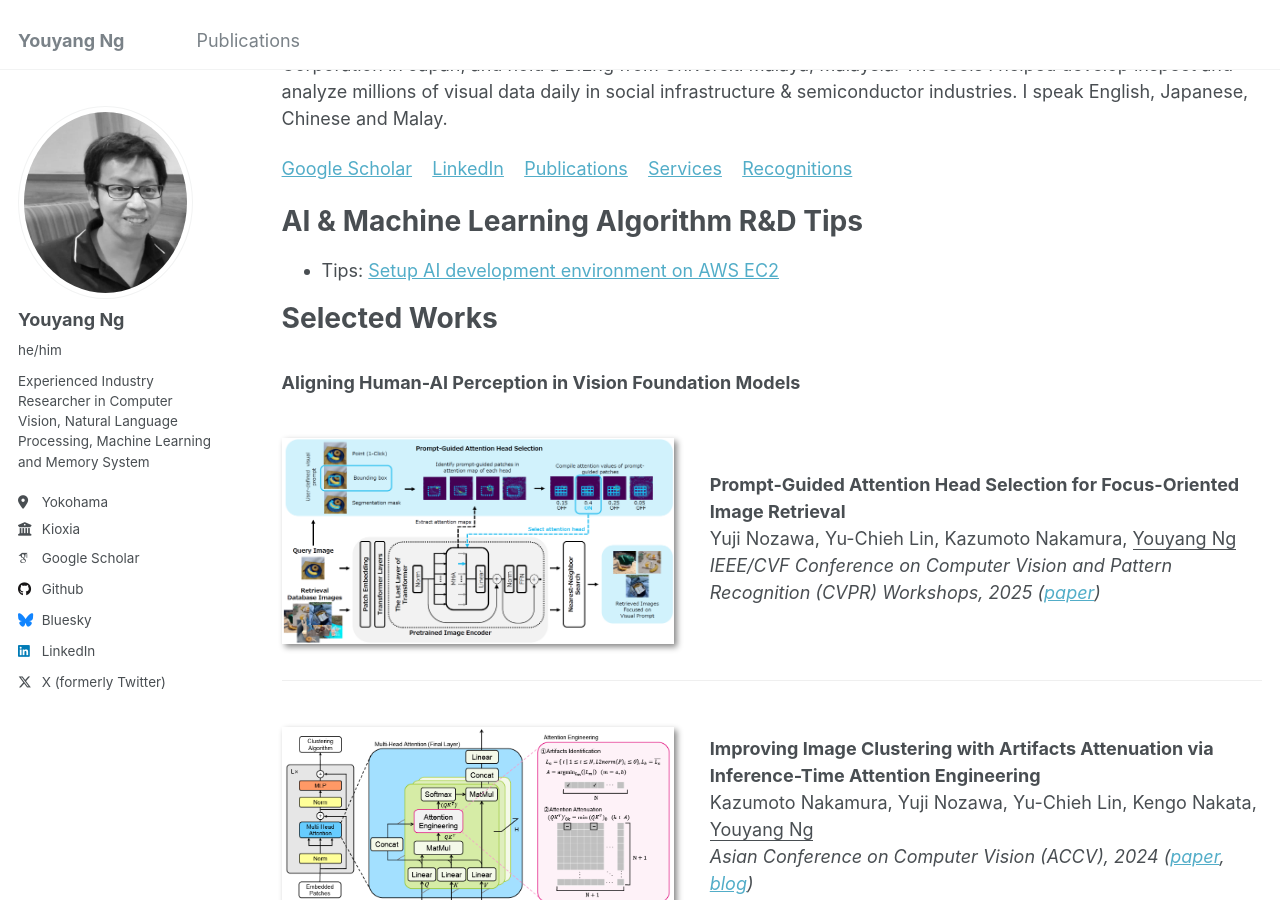
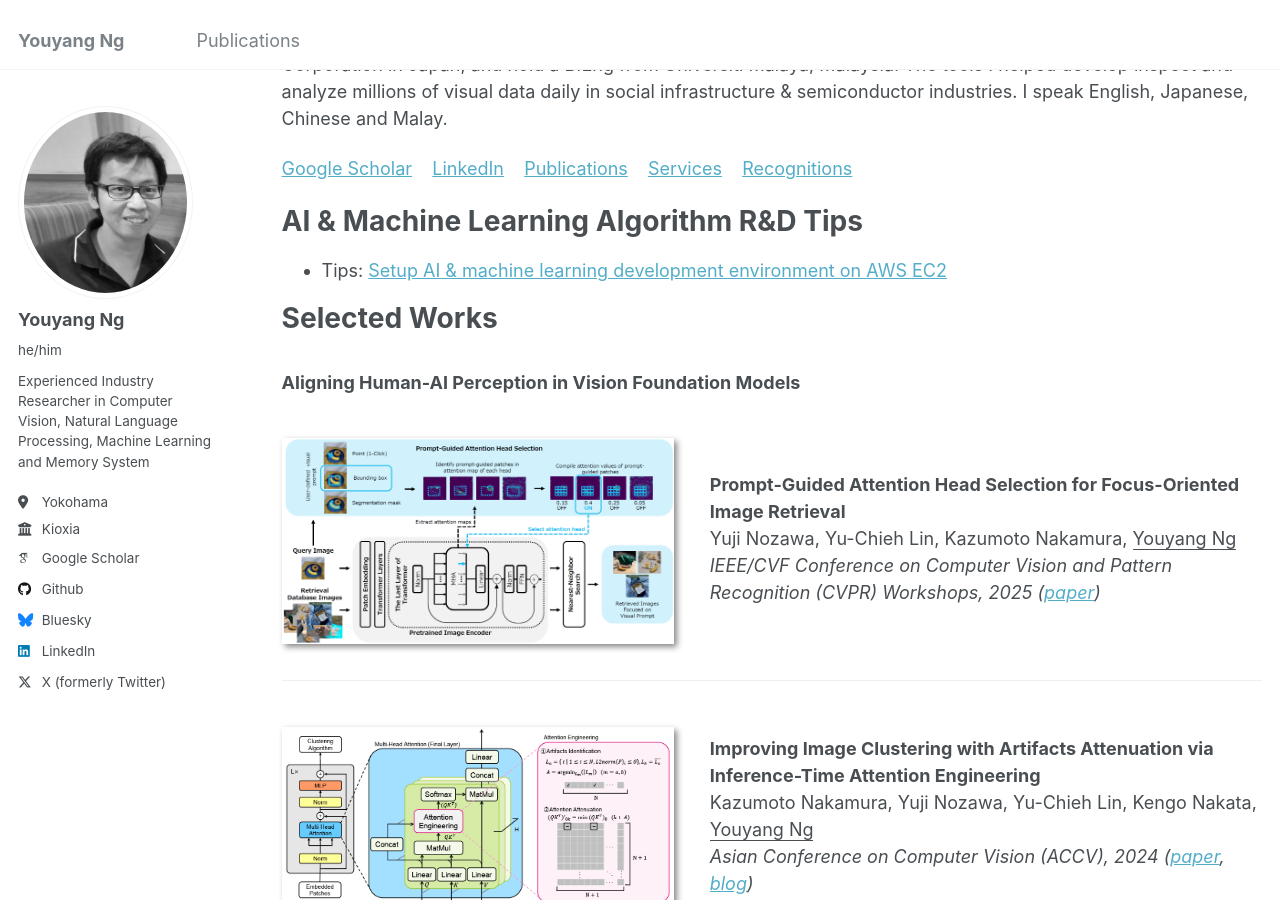
Before and after one commit to yy29/yy29.github.io, a Jekyll site: the page built from _pages/about.md, in a window 1280 px wide and 900 px high, scrolled down 368 px. Built offline with Jekyll 4.4.1, drawn with Linux system fonts in a browser that asks for light colours; some web fonts are replaced.

Commit message:
Update about.md

```diff
--- a/_pages/about.md
+++ b/_pages/about.md
@@ -15,7 +15,7 @@ I have co-authored over 40 patents and research articles, including publications
 [Google Scholar](https://scholar.google.com/citations?user=4BGLw_QAAAAJ) &nbsp;&nbsp; [LinkedIn](https://www.linkedin.com/in/youyang-ng-55a10ab9/) &nbsp;&nbsp; [Publications](publications.md) &nbsp;&nbsp; [Services](#services) &nbsp;&nbsp; [Recognitions](#recognitions)
 
 # AI & Machine Learning Algorithm R&D Tips
-* Tips: [Setup AI development environment on AWS EC2](https://github.com/yy29/aws-ec2-tips-llm-chat-ai)
+* Tips: [Setup AI & machine learning development environment on AWS EC2](https://github.com/yy29/aws-ec2-tips-llm-chat-ai)
 
 # Selected Works
 
```
